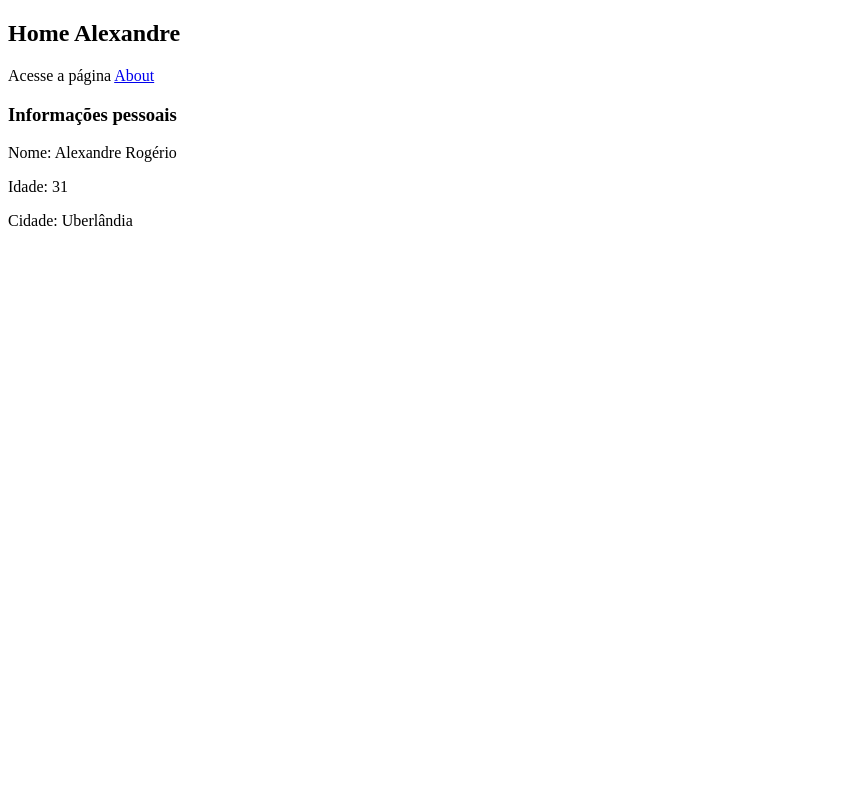
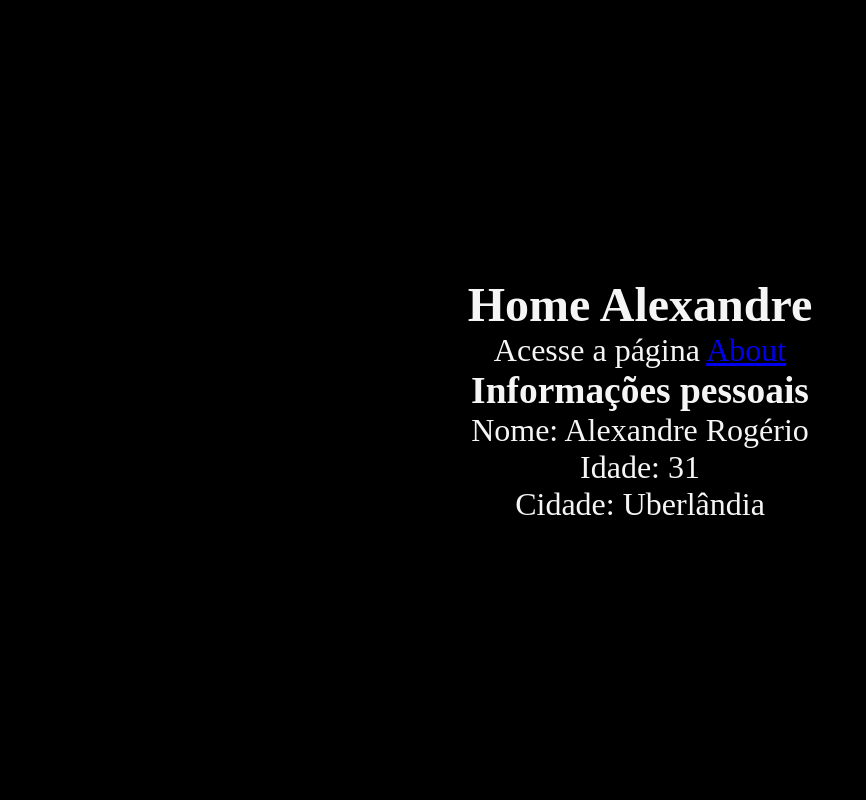
Before and after one commit to alexandrerogeriosn93/project-python-django-hands-on, a Django app: page / in a window 1280 px wide. Shown: the whole page, without its empty margins (0-866 px from the left). Run offline with Django 5.2, Linux system fonts and the light colour scheme.

Commit message:
feat: create file styles.css

```diff
--- a/setup/settings.py
+++ b/setup/settings.py
@@ -1,4 +1,5 @@
 from pathlib import Path
+import os
 
 # Build paths inside the project like this: BASE_DIR / 'subdir'.
 BASE_DIR = Path(__file__).resolve().parent.parent
@@ -105,6 +106,8 @@ USE_TZ = True
 
 STATIC_URL = "static/"
 
+STATICFILES_DIRS = [os.path.join(BASE_DIR, ("static"))]
+
 # Default primary key field type
 # https://docs.djangoproject.com/en/5.1/ref/settings/#default-auto-field
 
--- /dev/null
+++ b/static/css/styles.css
@@ -0,0 +1,20 @@
+* {
+  margin: 0;
+  padding: 0;
+  box-sizing: border-box;
+}
+
+body {
+  min-height: 100vh;
+  display: grid;
+  place-content: center;
+  font-size: 2rem;
+  background-color: black;
+  color: whitesmoke;
+}
+
+h2,
+h3,
+p {
+  text-align: center;
+}
--- a/templates/about.html
+++ b/templates/about.html
@@ -1,9 +1,11 @@
 <!DOCTYPE html>
+{% load static %}
 <html lang="en">
   <head>
     <meta charset="UTF-8" />
     <meta name="viewport" content="width=device-width, initial-scale=1.0" />
     <title>About</title>
+    <link rel="stylesheet" href="{% static 'css/styles.css' %}" />
   </head>
   <body>
     <h2>About</h2>
--- a/templates/home.html
+++ b/templates/home.html
@@ -1,9 +1,11 @@
 <!DOCTYPE html>
+{% load static %}
 <html lang="en">
   <head>
     <meta charset="UTF-8" />
     <meta name="viewport" content="width=device-width, initial-scale=1.0" />
     <title>Home</title>
+    <link rel="stylesheet" href="{% static 'css/styles.css' %}" />
   </head>
   <body>
     <h2>Home {{name}}</h2>
```
